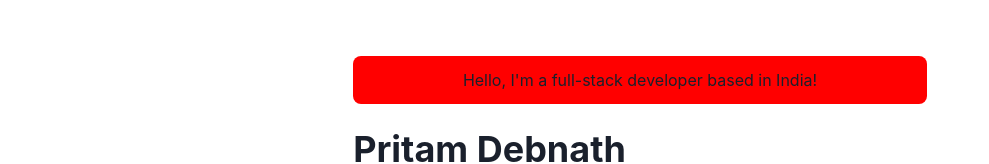
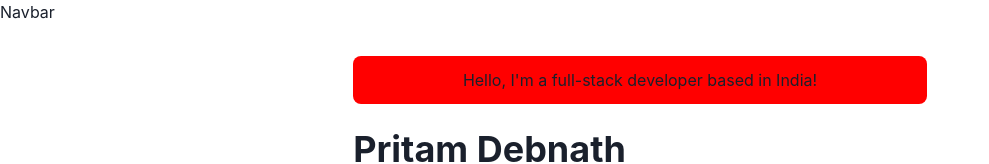
Before and after one commit to Pritam-deb/pritam-portfolio-v2, a Next.js app: page / in a window 1280 px wide. Shown: the top 164 px of the page, without its empty margins (0-989 px from the left). Built offline with nearby package versions, Linux system fonts and the light colour scheme.

Commit message:
feat: added navbar component to main page

```diff
--- a/components/layouts/main.js
+++ b/components/layouts/main.js
@@ -1,4 +1,5 @@
 import Head from 'next/head'
+import Navbar from '../navbar'
 import {Box, Container} from '@chakra-ui/react'
 
 const Main = ({children, router}) => {
@@ -8,6 +9,7 @@ const Main = ({children, router}) => {
                 <meta name= "viewport" content="width=device-width, initial-scale=1"/>
                 <title>Pritam - Homepage</title>
             </Head>
+            <Navbar path={router.asPath}/>
             <Container maxW="container.md" pt={14}>
                 {children}
             </Container>
--- a/components/logo.js
+++ b/components/logo.js
@@ -18,7 +18,22 @@ padding: 10px;
 `
 const Logo=()=>{
     const footPrintImg = `/images/footprint${useColorModeValue('','-dark')}.png`
-    return()
+    return(
+        <Link href="/">
+            <a>
+                <LogoBox>
+                    <Image src={footPrintImg} width={20} height={20} alt="logo"/>
+                    <Text
+                        color={useColorModeValue('gray.800','whiteAlpha.900')}
+                        fontFamily='M PLUS Rounded 1c'
+                        fontWeight="bold"
+                        ml={3}>
+                        Pritam Debnath
+                    </Text>
+                </LogoBox>
+            </a>
+        </Link>
+    )
 }
 
 export default Logo;
--- /dev/null
+++ b/components/navbar.js
@@ -0,0 +1,47 @@
+import Logo from "./logo";
+import NextLink from "next/link";
+import {
+    Container,
+    Box,
+    Link,
+    Stack,
+    Heading,
+    Flex,
+    Menu,
+    MenuItem,
+    MenuList,
+    MenuButton,
+    IconButton,
+    useColorModeValue
+} from '@chakra-ui/react'
+import { HamburgerIcon } from "@chakra-ui/icons";
+
+const LinkItem = ({href,path,children}) => {
+    const active = path === href
+    const inactiveColor = useColorModeValue('gray.200', 'whiteAlpha.800')
+    return(
+        <NextLink href={href}>
+            <Link p={2} bg={active ? 'glassTeal' : undefined} color={active ? '#202023' : inactiveColor}>
+                {children}
+            </Link>
+        </NextLink>
+    )
+}
+
+const Navbar = props => {
+    const {path} = props
+    return(
+        <Box
+            position='fixed'
+            as="nav"
+            w="100%"
+            bg={useColorModeValue('#ffffff40', '#20202380')}
+            style={{backdropFilter:'blur(10px)'}}
+            zIndex={1}
+            {...props}>
+                Navbar
+            </Box>
+    )
+}
+
+export default Navbar;
--- a/package.json
+++ b/package.json
@@ -20,6 +20,7 @@
   },
   "homepage": "https://github.com/Pritam-deb/pritam-portfolio-v2#readme",
   "dependencies": {
+    "@chakra-ui/icons": "^1.0.16",
     "@chakra-ui/react": "^1.6.10",
     "@emotion/react": "^11.5.0",
     "@emotion/styled": "^11.3.0",
```
Also changed, not shown: 1 other file (tests, documents, lock files or other folders).
